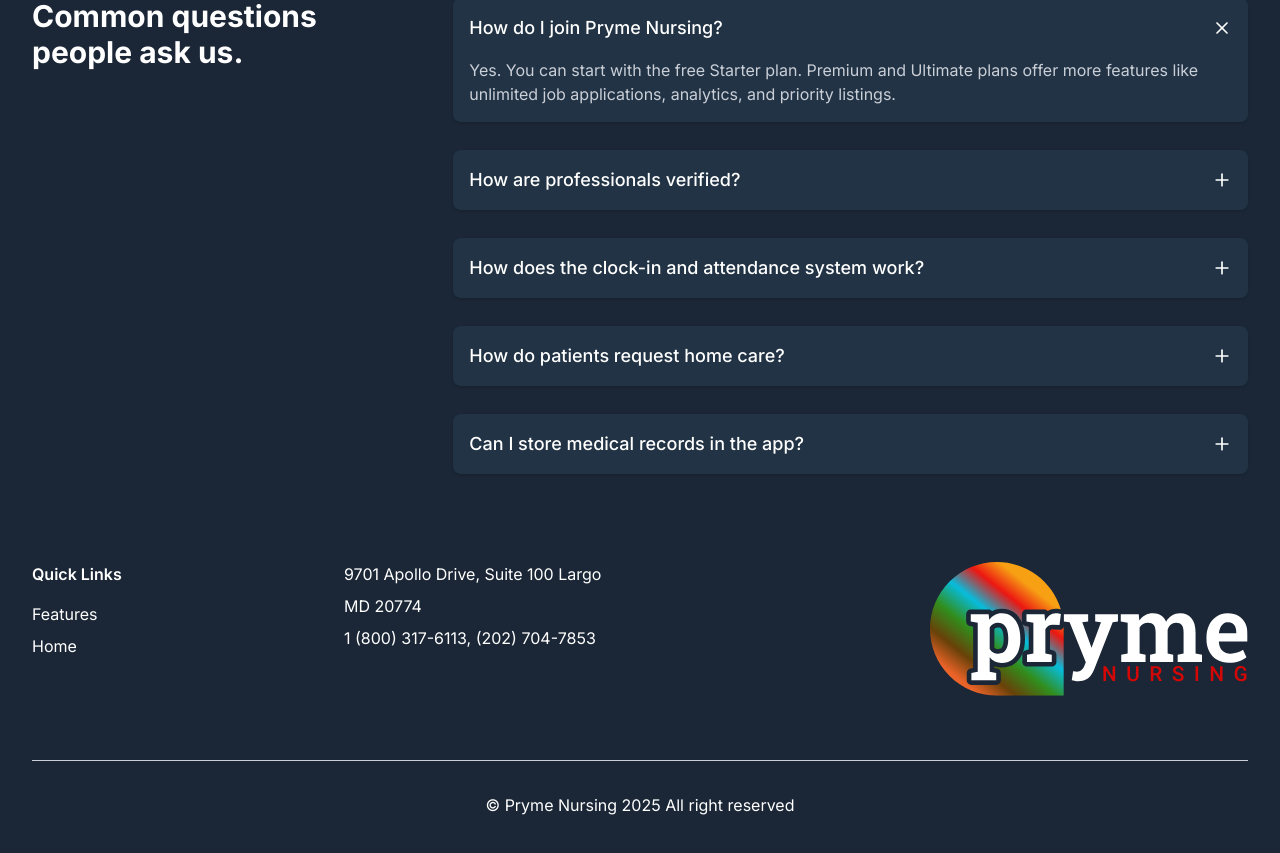
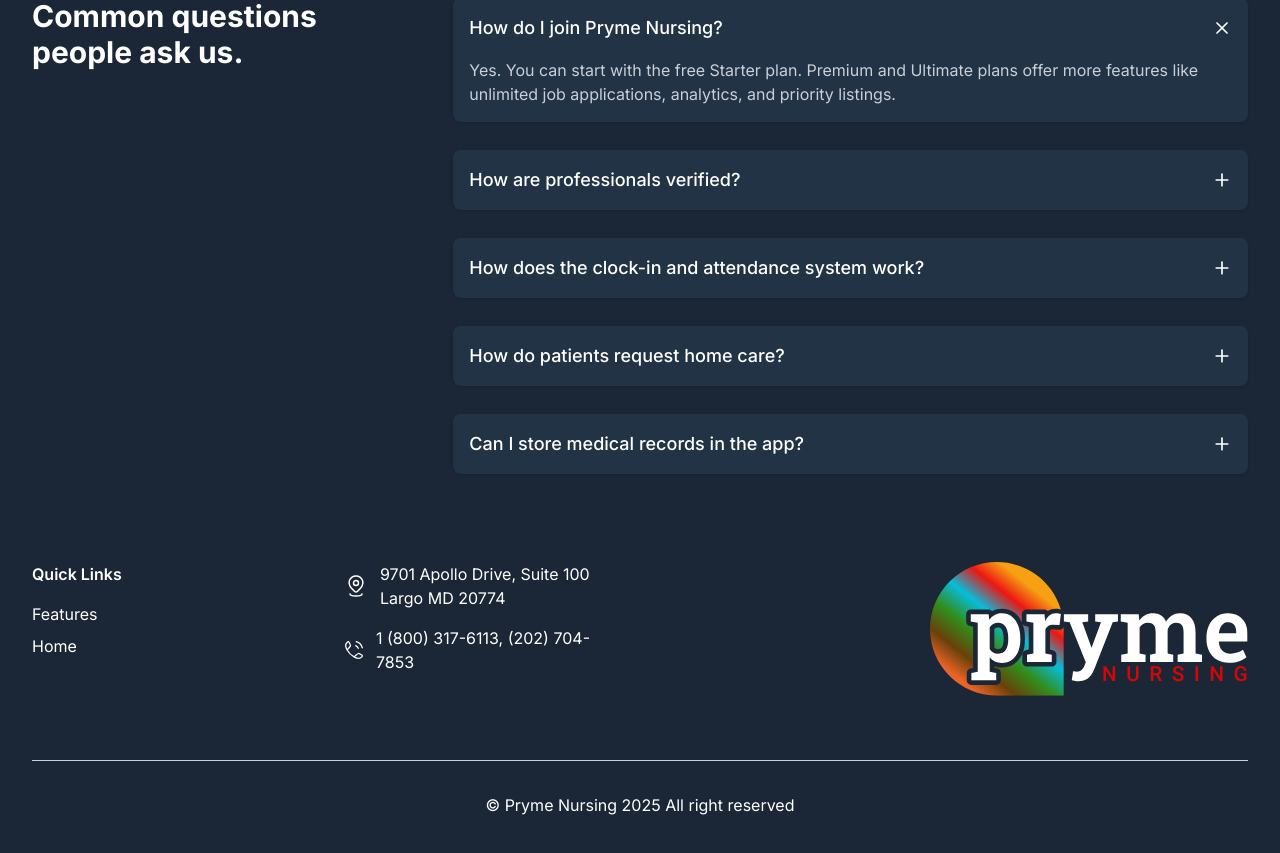
Before and after one commit to spiidride/pryme_nursing_new, a Next.js app: page / in a window 1280 px wide. Shown: the part 5598-6451 px from the top of the page. Built offline with nearby package versions, Linux system fonts and the light colour scheme.

Commit message:
add: update footer icons
Signed-off-by: Nweke Chidi <nwekechidigodwin460@gmail.com>

```diff
--- a/src/components/footer.tsx
+++ b/src/components/footer.tsx
@@ -84,7 +84,7 @@
               >
                 <button
                   onClick={() => setOpenFAQ(openFAQ === faq.id ? null : faq.id)}
-                  className="w-full flex justify-between items-center text-left px-4 py-4 hover:bg-primary-foreground/10 text-primary-foreground hover:text-primary-foreground"
+                  className="cursor-pointer w-full flex justify-between items-center text-left px-4 py-4 hover:bg-primary-foreground/10 text-primary-foreground hover:text-primary-foreground"
                 >
                   <span className="font-medium text-lg">{faq.question}</span>
                   {openFAQ === faq.id ? (
@@ -140,10 +140,27 @@
             </div>
 
             <div className="lg:col-span-1">
-              <div className="space-y-2 text-primary-foreground/80">
-                <p>9701 Apollo Drive, Suite 100 Largo</p>
-                <p>MD 20774</p>
-                <p>1 (800) 317-6113, (202) 704-7853</p>
+              <div className="space-y-3 sm:space-y-4 text-primary-foreground/80">
+                <div className="flex flex-row gap-3 items-center">
+                  <Image
+                    src={"/svg/location.svg"}
+                    alt="Location Icon"
+                    width={24}
+                    height={24}
+                  />
+                  <p>9701 Apollo Drive, Suite 100 Largo MD 20774</p>
+                </div>
+
+                <div className="flex flex-row gap-3 items-center">
+                  <Image
+                    src={"/svg/phone.svg"}
+                    alt="Phone Icon"
+                    width={24}
+                    height={24}
+                    className="w-5 h-5"
+                  />
+                  <p>1 (800) 317-6113, (202) 704-7853</p>
+                </div>
               </div>
             </div>
 
```
Also changed, not shown: public/svg/location.svg (added), public/svg/phone.svg (added).
